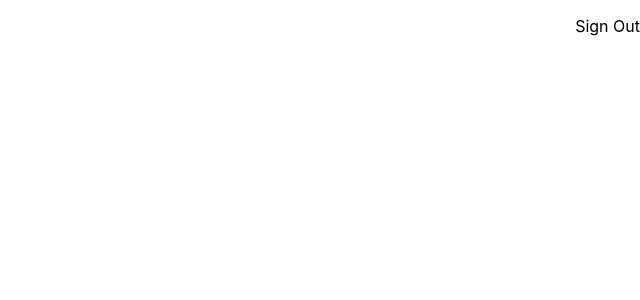
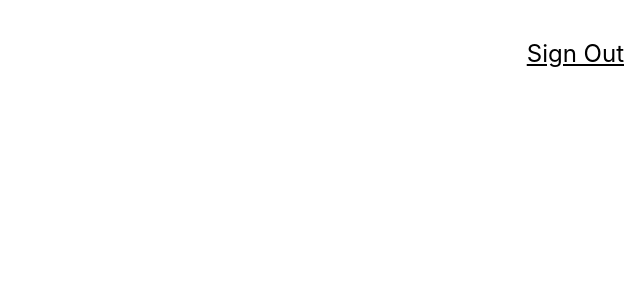
Before and after one commit to antinomezco/facerecognitionbrain, a React (Create React App) app: page / in a window 1280 px wide. Shown: the top 300 px of the page, without its empty margins (640-1280 px from the left). Built offline with nearby package versions, Linux system fonts and the light colour scheme.

Commit message:
please work

```diff
--- a/package.json
+++ b/package.json
@@ -5,7 +5,8 @@
   "dependencies": {
     "react": "^16.11.0",
     "react-dom": "^16.11.0",
-    "react-scripts": "3.2.0"
+    "react-scripts": "3.2.0",
+    "tachyons": "^4.11.1"
   },
   "scripts": {
     "start": "react-scripts start",
--- a/src/components/Navigation/Navigation.js
+++ b/src/components/Navigation/Navigation.js
@@ -3,7 +3,7 @@ import React from 'react';
 const Navigation = () => {
     return(
         <nav style={{ display:'flex', justifyContent:'flex-end'}}>
-            <p>Sign Out</p>
+            <p className='f3 link dim black underline pa3 pointer'>Sign Out</p>
         </nav>
     )
 }
--- a/src/index.js
+++ b/src/index.js
@@ -2,6 +2,7 @@ import React from 'react';
 import ReactDOM from 'react-dom';
 import './index.css';
 import App from './App';
+import 'tachyons';
 import * as serviceWorker from './serviceWorker';
 
 ReactDOM.render(<App />, document.getElementById('root'));
```
Also changed, not shown: 1 other file (tests, documents, lock files or other folders).
